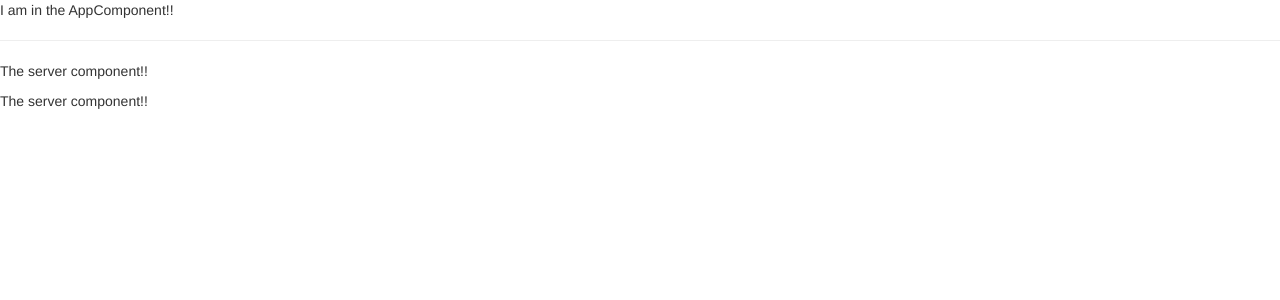
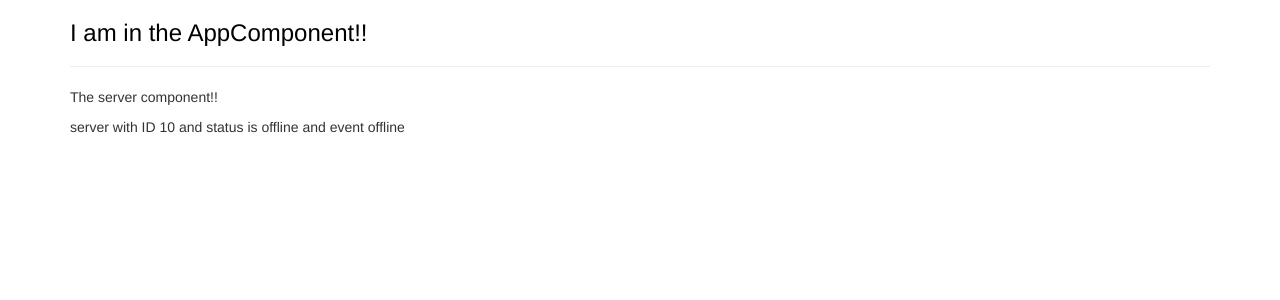
Before and after one commit to mmsmz/practice-angular6, an Angular app: page / in a window 1280 px wide. Shown: the top 300 px of the page. Built offline with nearby package versions, Linux system fonts and the light colour scheme.

Commit message:
basic angular and String interpolation

```diff
--- a/src/app/app.component.html
+++ b/src/app/app.component.html
@@ -1,6 +1,18 @@
 <!-- <p>hi, {{data}}</p>
 <input type="text" [(ngModel)]= "name">
 <p>{{name}}</p>   -->
-<p>I am in the AppComponent!!</p>
-<hr>
-<app-servers></app-servers>
+
+<div class="container">
+    <div class="row">
+        <div class="col-xs-12">
+            <h3>I am in the AppComponent!!</h3>
+            <hr>
+            <!-- <app-servers></app-servers>  make this an attribute  -->
+            <!-- <div app-servers></div> attribute -->
+            <!-- <div class="app-servers"></div>  -->
+            <app-server></app-server>
+
+
+        </div>
+    </div>
+</div>
--- a/src/app/app.component.ts
+++ b/src/app/app.component.ts
@@ -3,8 +3,14 @@ import { Component } from '@angular/core';
 @Component({
   selector: 'app-root',
   templateUrl: './app.component.html',
-  styles: ['./app.component.css']
-    })
+  // styles: ['./app.component.css']
+  styles :[`
+  h3{
+    color : black;
+  }
+  `]
+})
+
 export class AppComponent {
   title(title: any) {
     throw new Error("Method not implemented.");
--- a/src/app/server/server.component.html
+++ b/src/app/server/server.component.html
@@ -1 +1,3 @@
 <p>The server component!!</p>
+
+<p>{{'server'}} with ID {{serverid}} and status is  {{serverstatus}} and event {{getServerStatus()}}</p>
--- a/src/app/server/server.component.ts
+++ b/src/app/server/server.component.ts
@@ -6,5 +6,11 @@ import {Component} from '@angular/core';
 
 })
 export class ServerComponent {
+        serverid: number = 10;
+        serverstatus : string = 'offline';
 
+        getServerStatus(){
+
+            return this.serverstatus;
+        }
 }
--- a/src/app/servers/servers.component.html
+++ b/src/app/servers/servers.component.html
@@ -1,2 +1,2 @@
-<app-server></app-server>
-<app-server></app-server>
+<!-- <app-server></app-server>
+<app-server></app-server> -->
--- a/src/app/servers/servers.component.ts
+++ b/src/app/servers/servers.component.ts
@@ -1,6 +1,7 @@
 import { Component, OnInit } from '@angular/core';
 
 @Component({
+  //selector: '[.app-servers]',
   selector: 'app-servers',
   template: `<app-server></app-server>
   <app-server></app-server>`,
```
